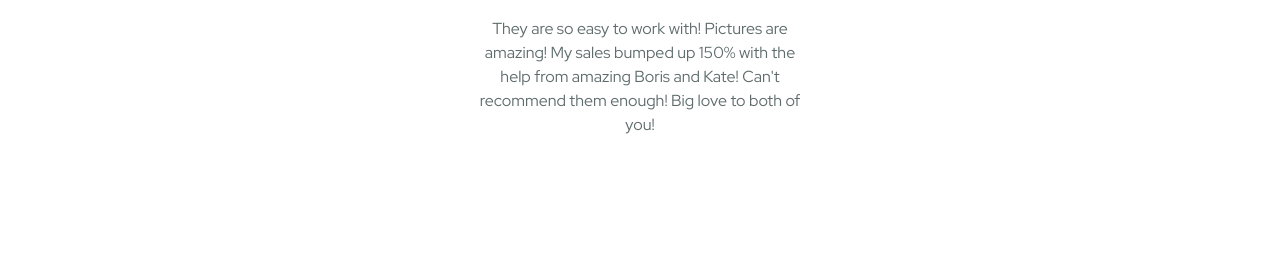
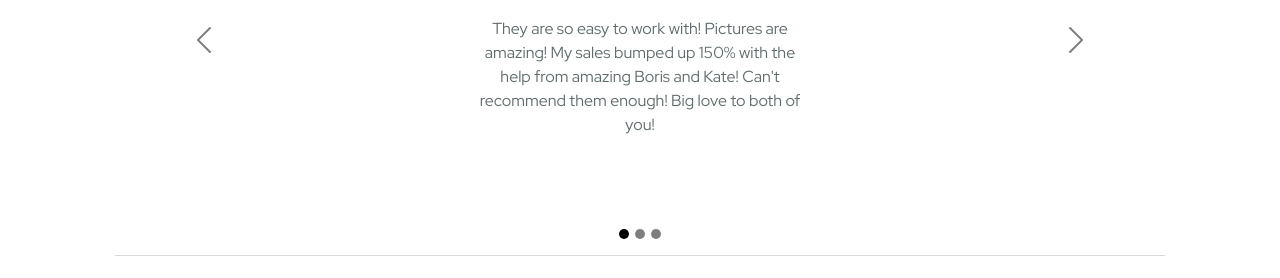
Before and after one commit to boriswho/bk-website, a plain HTML site: page index.html in a window 1280 px wide. Shown: the part 1565-1843 px from the top of the page. Before the commit the page ends 1788 px from the top, so only its background shows below. Drawn offline with nearby package versions, Linux system fonts and the light colour scheme.

Commit message:
Added indicators and changed colors
Added indicators to testimonial carousel. Changes their shape to circles. Changed colors to dark

```diff
--- a/index.html
+++ b/index.html
@@ -155,14 +155,22 @@
         <span class="text-bottom-testimonials">say</span>
       </h2>
 
-      <div id="carousel-testimonials" class="carousel slide testimonial-container" data-bs-ride="false">
+      <div id="carousel-testimonials" class="carousel slide carousel-dark testimonial-container" data-bs-ride="false">
+        <div class="carousel-indicators">
+          <button type="button" data-bs-target="#carousel-testimonials" data-bs-slide-to="0" class="active"
+            aria-current="true" aria-label="Slide 1"></button>
+          <button type="button" data-bs-target="#carousel-testimonials" data-bs-slide-to="1"
+            aria-label="Slide 2"></button>
+          <button type="button" data-bs-target="#carousel-testimonials" data-bs-slide-to="2"
+            aria-label="Slide 3"></button>
+        </div>
         <div class="carousel-inner">
           <div class="carousel-item active container-fluid ">
             <div class="row ">
               <div class="col-lg-12 text-align">
                 <img class="testimonial-image" src="/images/people/stefan-stefancik-QXevDflbl8A-unsplash.jpg"
                   alt="lady-profile">
-                <h2 class="testimonial-text">
+                <h2 class="testimonial-text ">
                   They are so easy to work with! Pictures are amazing! My sales bumped up 150% with the help from
                   amazing
                   Boris and Kate! Can't recommend them enough! Big love to both of you!
@@ -198,6 +206,11 @@
       </div>
   </section>
 
+  <hr class="hr-circle">
+
+  <section id="footer">
+
+  </section>
 
   <!-- Swiper JS -->
   <script src="https://cdn.jsdelivr.net/npm/swiper/swiper-bundle.min.js"></script>
--- a/style.css
+++ b/style.css
@@ -262,6 +262,25 @@ body {
   /* width: 50%; */
 }
 
+.carousel-item {
+  height: 350px;
+}
+
+.carousel-indicators [data-bs-target] {
+  border-radius: 50%;
+  width: 10px;
+  height: 10px;
+}
+
+/* .carousel-indicators button {
+  width: 10px;
+  height: 10px;
+  border-radius: 100%;
+} */
+.carousel-indicators {
+  bottom: -50px;
+}
+
 /* HR  */
 .hr-circle {
   margin-top: 2%;
```
